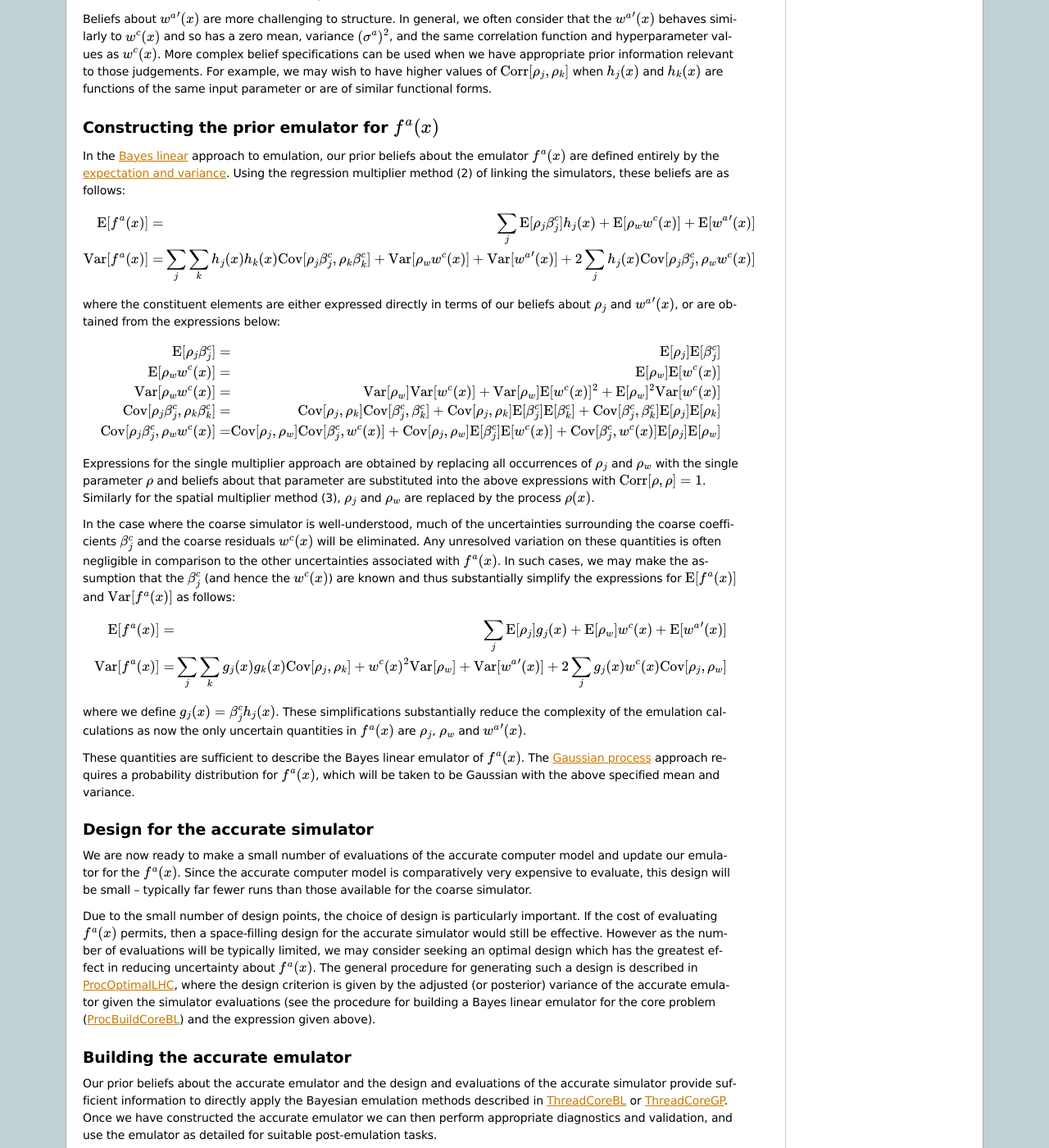
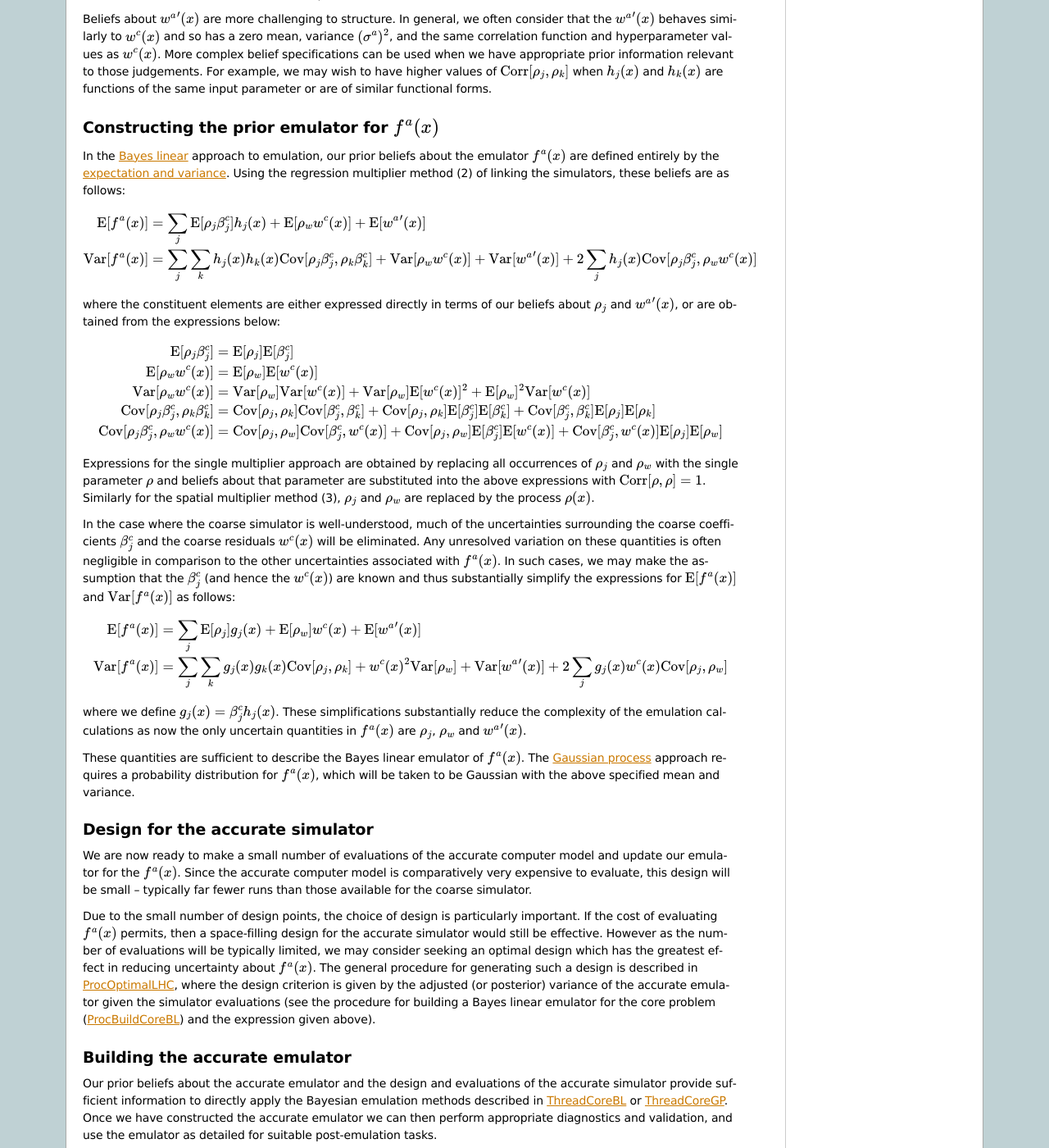
Before and after one commit to alan-turing-institute/mogp-emulator, a Sphinx documentation site: the page built from docs/methods/thread/ThreadVariantTwoLevelEmulation.rst, in a window 1280 px wide and 1400 px high, scrolled down 3440 px. Shown: the whole window at 82% size. Built offline with Sphinx 7.4.7, drawn with Linux system fonts in a browser that asks for light colours; the version number could not be read and is left out; some of the changed text lies outside the part shown.

Commit message:
fixed latex typos in threads section of toolkit

```diff
--- a/docs/methods/thread/ThreadTopicSensitivityAnalysis.rst
+++ b/docs/methods/thread/ThreadTopicSensitivityAnalysis.rst
@@ -35,7 +35,7 @@ which are outlined here and discussed further when we present particular
 SA methods.
 
 -  *Understanding.* Techniques to show how the output :math:`f(x)` behaves
-   as we vary one or more of the inputs :math:`\strut x` are an aid to
+   as we vary one or more of the inputs :math:`x` are an aid to
    understanding :math:`f`. They can act as a 'face validity' check, in the
    sense that if the simulator is responding in unexpected ways to
    changes in its inputs, or if some inputs appear to have unexpectedly
@@ -46,7 +46,7 @@ SA methods.
    negligible effect on the output, then this offers the prospect of
    simplifying :math:`f` by fixing those inputs. Whilst this does not
    usually simplify the simulator in the sense of making it quicker or
-   easier to evaluate :math:`f(x)` at any desired :math:`\strut x`, it reduces
+   easier to evaluate :math:`f(x)` at any desired :math:`x`, it reduces
    the dimensionality of the input space. This makes it easier to
    understand and use.
 
--- a/docs/methods/thread/ThreadVariantTwoLevelEmulation.rst
+++ b/docs/methods/thread/ThreadVariantTwoLevelEmulation.rst
@@ -232,11 +232,11 @@ two models. This equates to the belief that the expected value of
 
 The simplest specification for the variance and covariance of the
 :math:`\rho_j` is to parametrise the variance matrix by two constants
-:math:`\sigma^2_\rho \` and :math:`\alpha` such that
+:math:`\sigma^2_\rho` and :math:`\alpha` such that
 
 .. math::
-   \textrm{Var}[\rho_j]&=&\sigma^2_\rho \\
-   \textrm{Corr}[\rho_j,\rho_k]&=&\alpha, i\neq j
+   \textrm{Var}[\rho_j]&=\sigma^2_\rho \\
+   \textrm{Corr}[\rho_j,\rho_k]&=\alpha, i\neq j
 
 where :math:`\sigma^2_\rho\geq 0` and :math:`\alpha\in[-1,1]`. This belief
 specification is relatively simple. However by adjusting the value of
@@ -280,9 +280,9 @@ regression multiplier method (2) of linking the simulators, these
 beliefs are as follows:
 
 .. math::
-   \textrm{E}[f^a(x)] &=& \sum_j \textrm{E}[\rho_j \beta^c_j]
+   \textrm{E}[f^a(x)] &= \sum_j \textrm{E}[\rho_j \beta^c_j]
    h_j(x) + \textrm{E}[\rho_w w^c(x)] + \textrm{E}[{w^a}'(x)] \\
-   \textrm{Var}[f^a(x)] &=& \sum_j\sum_k h_j(x)h_k(x)
+   \textrm{Var}[f^a(x)] &= \sum_j\sum_k h_j(x)h_k(x)
    \textrm{Cov}[\rho_j \beta^c_j,\rho_k \beta^c_k] +
    \textrm{Var}[\rho_w w^c(x)] + \textrm{Var}[{w^a}'(x)] +
    2\sum_j h_j(x)\textrm{Cov}[\rho_j \beta^c_j,\rho_w w^c(x)]
@@ -292,15 +292,15 @@ our beliefs about :math:`\rho_j` and :math:`{w^a}'(x)`, or are obtained from
 the expressions below:
 
 .. math::
-   \textrm{E}[\rho_j \beta^c_j] &=& \textrm{E}[\rho_j] \textrm{E}[\beta^c_j] \\
-   \textrm{E}[\rho_w w^c(x)]    &=& \textrm{E}[\rho_w] \textrm{E}[w^c(x)] \\
-   \textrm{Var}[\rho_w w^c(x)]  &=& \textrm{Var}[\rho_w]\textrm{Var}[w^c(x)] +
+   \textrm{E}[\rho_j \beta^c_j] &= \textrm{E}[\rho_j] \textrm{E}[\beta^c_j] \\
+   \textrm{E}[\rho_w w^c(x)]    &= \textrm{E}[\rho_w] \textrm{E}[w^c(x)] \\
+   \textrm{Var}[\rho_w w^c(x)]  &= \textrm{Var}[\rho_w]\textrm{Var}[w^c(x)] +
                                     \textrm{Var}[\rho_w]\textrm{E}[w^c(x)]^2 +
                                     \textrm{E}[\rho_w]^2\textrm{Var}[w^c(x)] \\
-   \textrm{Cov}[\rho_j \beta^c_j,\rho_k \beta^c_k] &=& \textrm{Cov}[\rho_j,\rho_k] \textrm{Cov}[\beta^c_j,\beta^c_k] +
+   \textrm{Cov}[\rho_j \beta^c_j,\rho_k \beta^c_k] &= \textrm{Cov}[\rho_j,\rho_k] \textrm{Cov}[\beta^c_j,\beta^c_k] +
                                                        \textrm{Cov}[\rho_j,\rho_k]\textrm{E}[\beta^c_j]\textrm{E}[\beta^c_k] +
                                                        \textrm{Cov}[\beta^c_j,\beta^c_k]\textrm{E}[\rho_j]\textrm{E}[\rho_k] \\
-   \textrm{Cov}[\rho_j \beta^c_j,\rho_w w^c(x)]    &=& \textrm{Cov}[\rho_j,\rho_w] \textrm{Cov}[\beta^c_j,w^c(x)] +
+   \textrm{Cov}[\rho_j \beta^c_j,\rho_w w^c(x)]    &= \textrm{Cov}[\rho_j,\rho_w] \textrm{Cov}[\beta^c_j,w^c(x)] +
                                                        \textrm{Cov}[\rho_j,\rho_w]\textrm{E}[\beta^c_j]\textrm{E}[w^c(x)] +
                                                        \textrm{Cov}[\beta^c_j,w^c(x)]\textrm{E}[\rho_j]\textrm{E}[\rho_w]
 
@@ -321,10 +321,10 @@ are known and thus substantially simplify the expressions for
 :math:`\textrm{E}[f^a(x)]` and :math:`\textrm{Var}[f^a(x)]` as follows:
 
 .. math::
-   \textrm{E}[f^a(x)] &=& \sum_j \textrm{E}[\rho_j] g_j(x) +
+   \textrm{E}[f^a(x)] &= \sum_j \textrm{E}[\rho_j] g_j(x) +
                           \textrm{E}[\rho_w] w^c(x) +
                           \textrm{E}[{w^a}'(x)] \\
-   \textrm{Var}[f^a(x)] &=& \sum_j\sum_k g_j(x)g_k(x)\textrm{Cov}[\rho_j ,\rho_k] +
+   \textrm{Var}[f^a(x)] &= \sum_j\sum_k g_j(x)g_k(x)\textrm{Cov}[\rho_j ,\rho_k] +
                             w^c(x)^2 \textrm{Var}[\rho_w] +
                             \textrm{Var}[{w^a}'(x)] + 2\sum_j g_j(x)w^c(x)\textrm{Cov}[\rho_j,\rho_w ]
 
```
